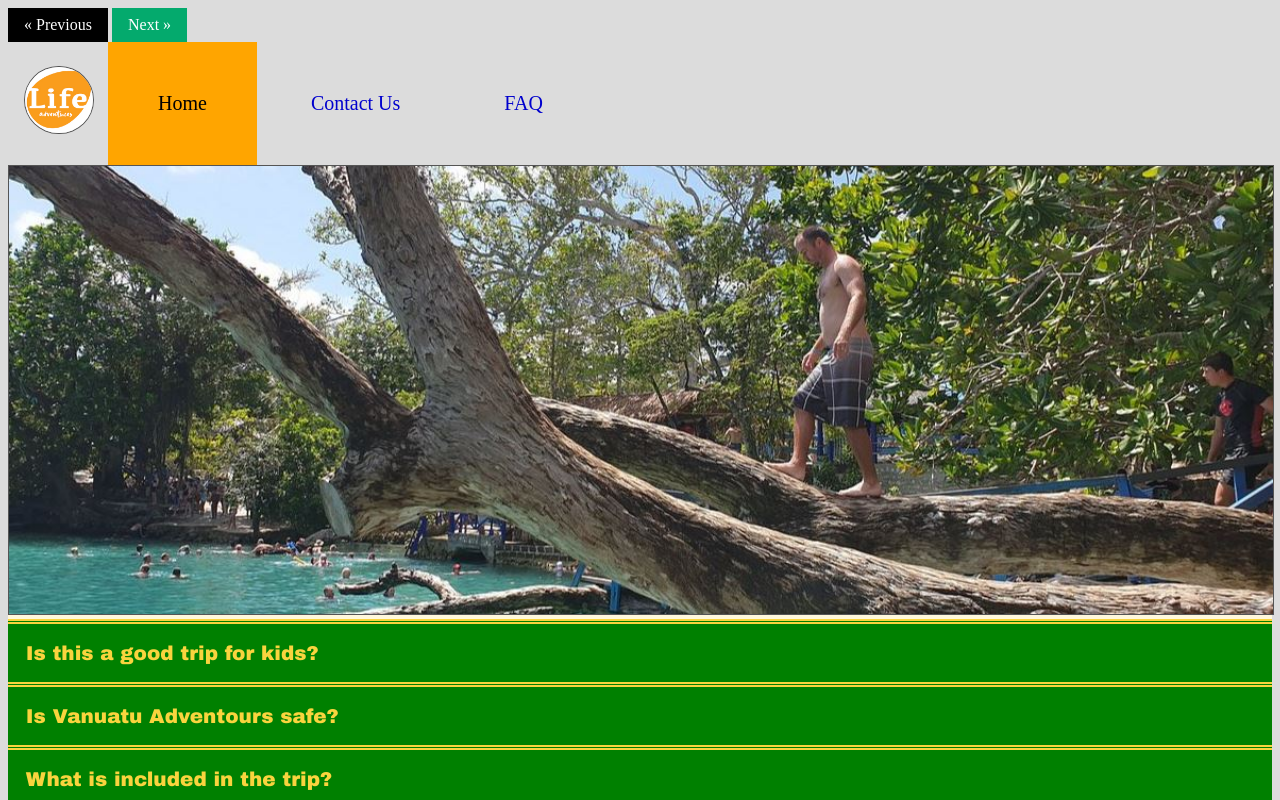
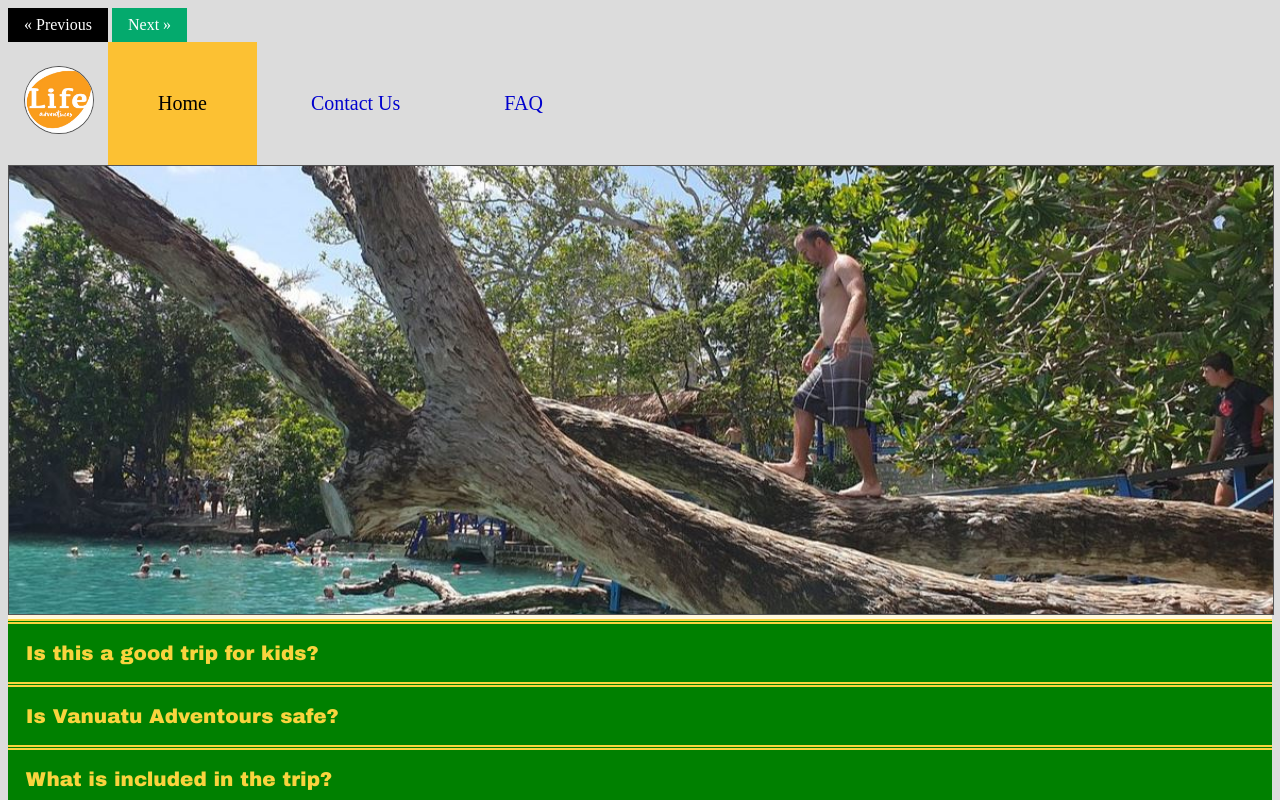
Before and after one commit to jntarivuhavuha/week12, a plain HTML site: page WK12/wwr/faq.html in a window 1280 px wide. In both pictures the pointer is over the link "Home". Shown: the top 800 px of the page. Drawn offline with nearby package versions, Linux system fonts and the light colour scheme.

Commit message:
Update faq.css

```diff
--- a/WK12/wwr/styles/faq.css
+++ b/WK12/wwr/styles/faq.css
@@ -70,7 +70,7 @@ font-size: 20px;
 }
 
 nav a:hover {
-background-color: orange;
+background-color: #FCC133;
 }
 
 nav a{
```
